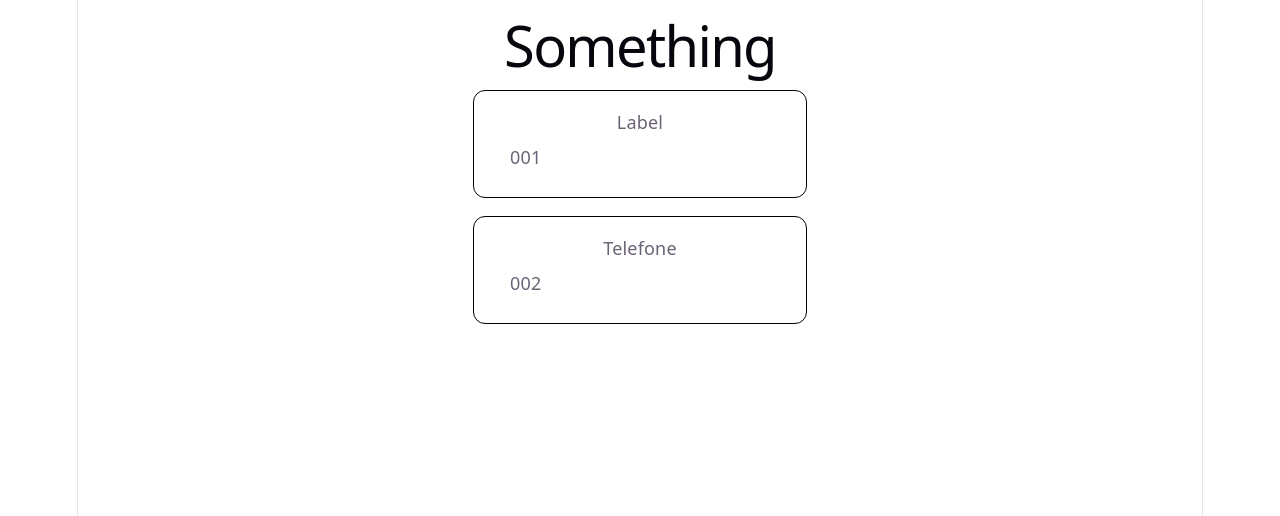
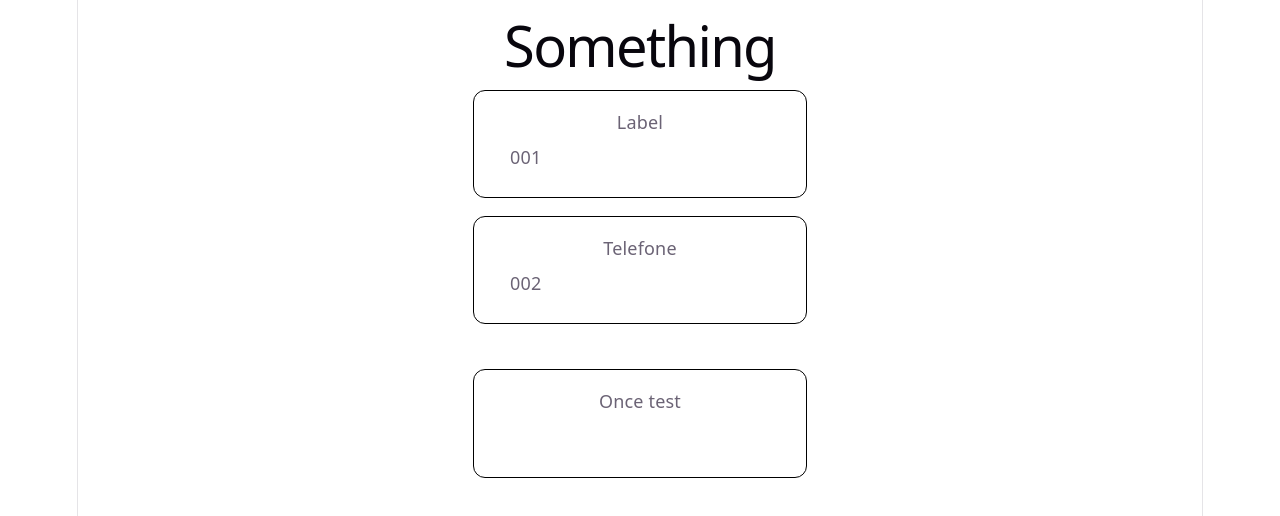
Before and after one commit to HigorFerreira/complex_groupping_form, a React (Vite) app: page / in a window 1280 px wide. Shown: the top 516 px of the page. Built offline with nearby package versions, Linux system fonts and the light colour scheme.

Commit message:
Adjust to only one value

```diff
--- a/src/App.tsx
+++ b/src/App.tsx
@@ -2,7 +2,7 @@ import './App.css'
 import { Fragment, useEffect, useRef } from 'react'
 import { useData, useDataOperations } from '@/lib/complex_form/exports/hooks'
 
-type FormGroups = 'list' | 'pernsonal' | (string & {})
+type FormGroups = 'list' | 'pernsonal' | 'once' | (string & {})
 
 export default function App() {
 	const callOnce = useRef(false)
@@ -34,5 +34,13 @@ export default function App() {
 				}) ?? [] }
 			</div>
 		</div>
+		<div className='flex justify-center mt-10'>
+			<div>
+				<div className='flex flex-col p-4 rounded-[12px] border-black border-1 [&_input]:px-4 [&_input]:py-2'>
+					<label htmlFor="test">Once test</label>
+					<input id='test' type="text" value={data?.once?.[0]?.value??''} onChange={e => dop.first('once').update('once', { value: e.target.value })} />
+				</div>
+			</div>
+		</div>
 	</div>
 }
```
